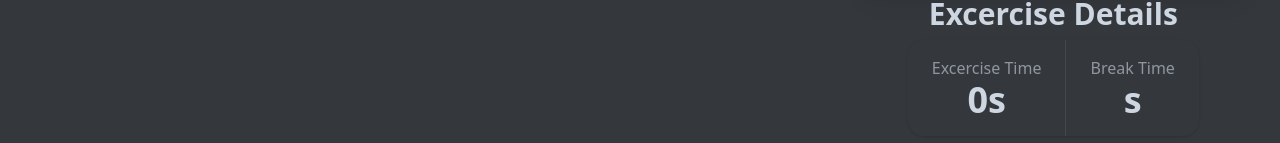
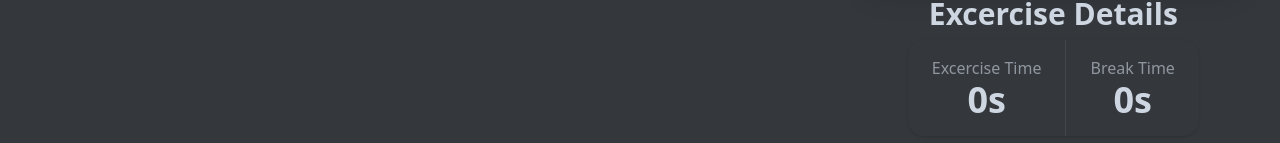
Before and after one commit to HasanMdKamrul/fit-x-fitness-app, a React (Create React App) app: page / in a window 1280 px wide. Shown: the part 809-952 px from the top of the page. Built offline with nearby package versions, Linux system fonts and the light colour scheme.

Commit message:
Break time initial render time display fixed

```diff
--- a/src/components/Details/Details.js
+++ b/src/components/Details/Details.js
@@ -17,7 +17,7 @@ const Details = ({breakTime,duration}) => {
                     </div>
                     <div className="stat">
                         <div className="stat-title">Break Time</div>
-                        <div className="stat-value">{breakTime}s</div>
+                        <div className="stat-value">{breakTime ? breakTime : 0}s</div>
                     </div>
 
                 </div>
```
